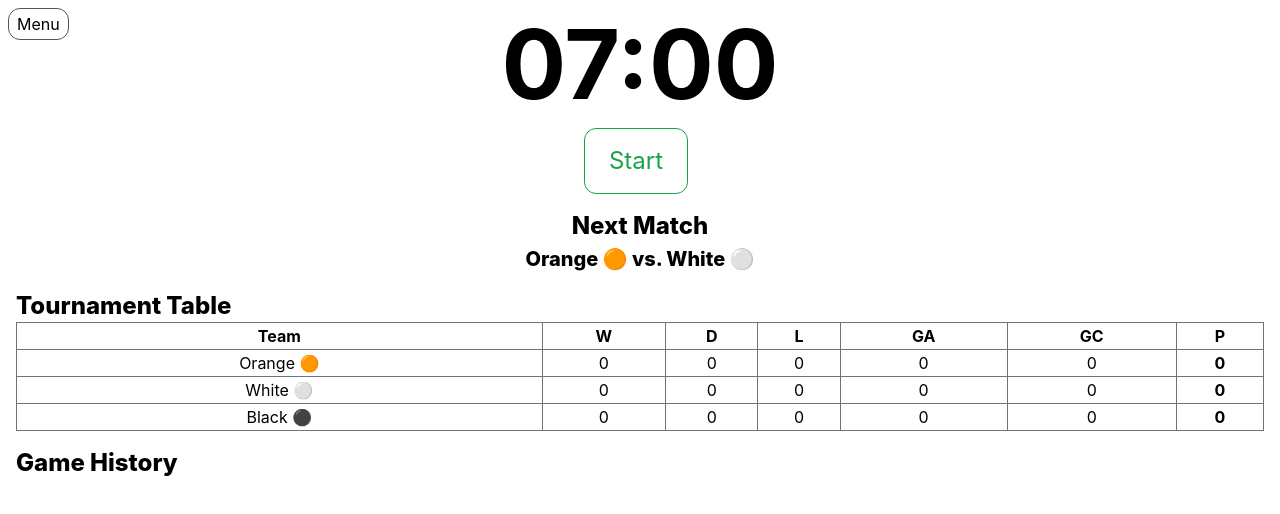
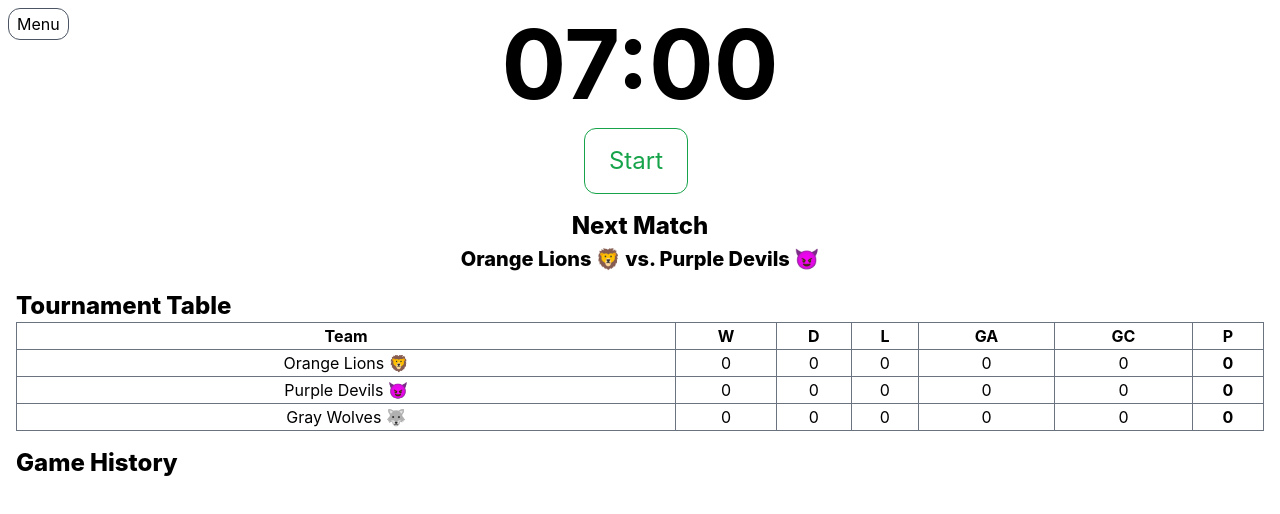
Before and after one commit to danil1807/footubud, a React (Create React App) app: page / in a window 1280 px wide. Shown: the top 514 px of the page. Built offline with nearby package versions, Linux system fonts and the light colour scheme.

Commit message:
change colors

```diff
--- a/src/App.js
+++ b/src/App.js
@@ -35,7 +35,7 @@ const App = () => {
       ? JSON.parse(savedTeamsData)
       : [
           {
-            name: "Orange 🟠",
+            name: "Orange Lions 🦁",
             wins: 0,
             draws: 0,
             losses: 0,
@@ -45,7 +45,7 @@ const App = () => {
             points: 0,
           },
           {
-            name: "White ⚪",
+            name: "Purple Devils 😈",
             wins: 0,
             draws: 0,
             losses: 0,
@@ -55,7 +55,7 @@ const App = () => {
             points: 0,
           },
           {
-            name: "Black ⚫",
+            name: "Gray Wolves 🐺",
             wins: 0,
             draws: 0,
             losses: 0,
@@ -320,7 +320,7 @@ const App = () => {
 
       setTeamsData([
         {
-          name: "Orange 🟠",
+          name: "Orange Lions 🦁",
           wins: 0,
           draws: 0,
           losses: 0,
@@ -331,7 +331,7 @@ const App = () => {
           points: 0,
         },
         {
-          name: "White ⚪",
+          name: "Purple Devils 😈",
           wins: 0,
           draws: 0,
           losses: 0,
@@ -342,7 +342,7 @@ const App = () => {
           points: 0,
         },
         {
-          name: "Black ⚫",
+          name: "Gray Wolves 🐺",
           wins: 0,
           draws: 0,
           losses: 0,
```
